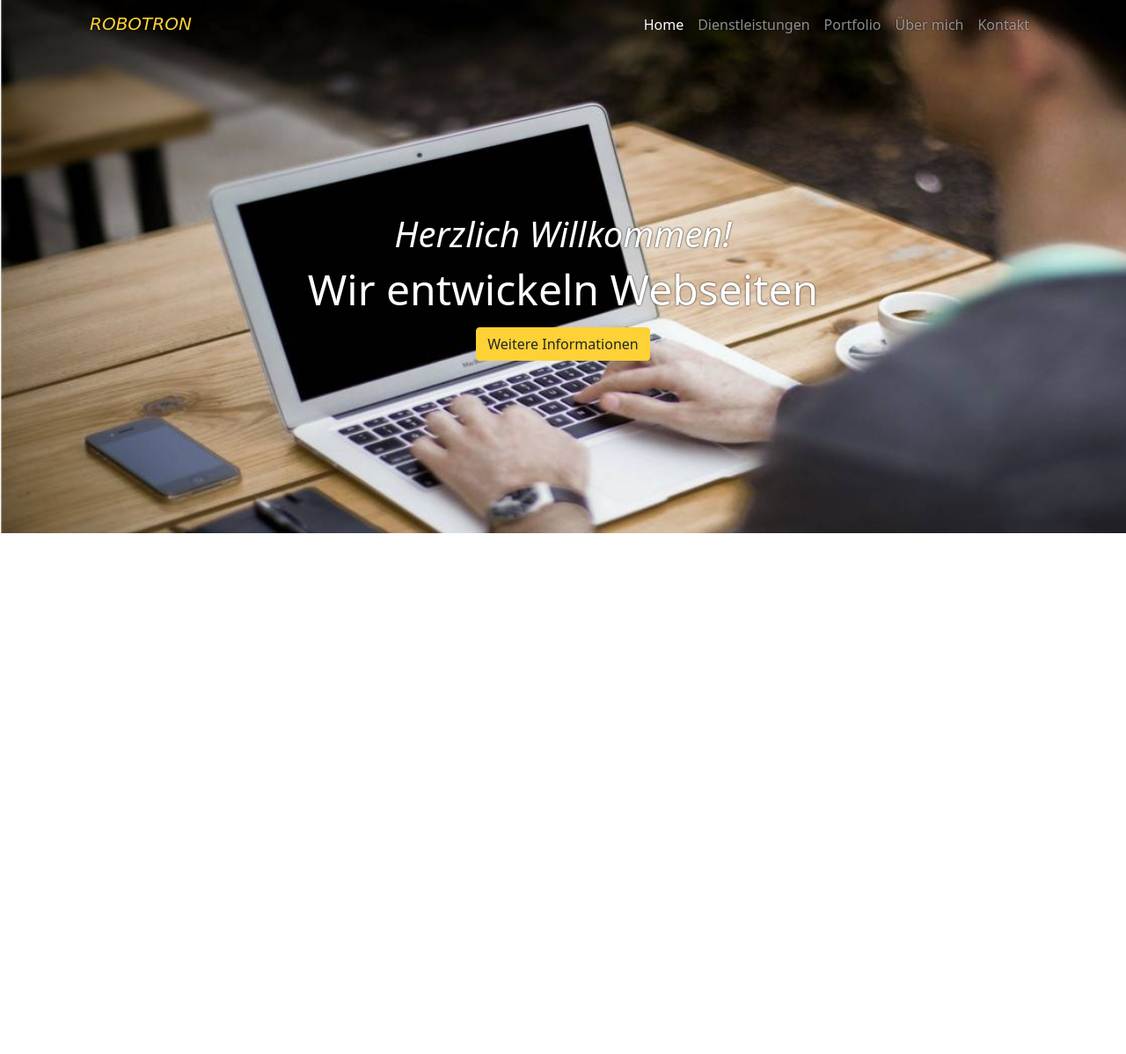
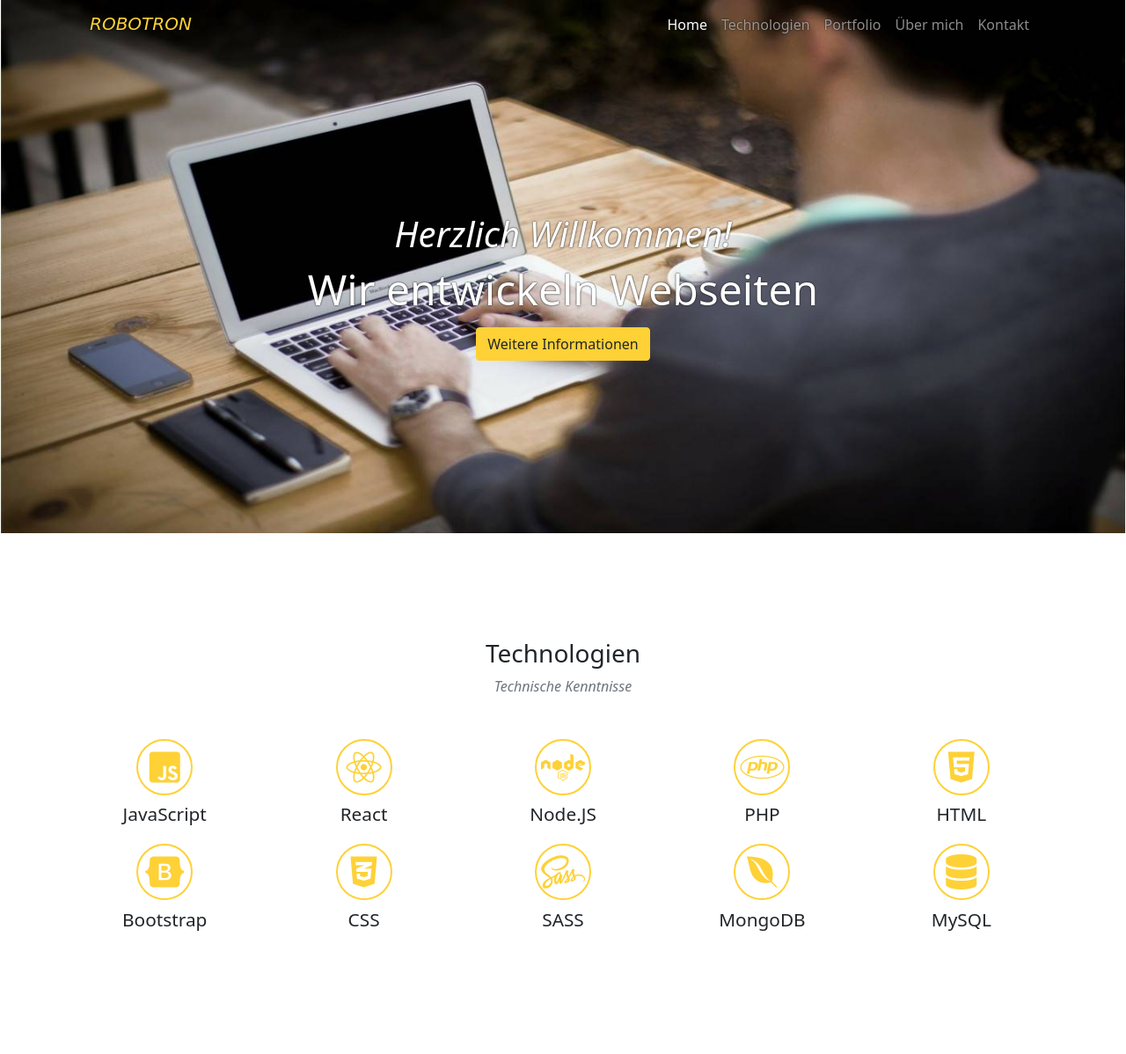
Before and after one commit to Robo22Robo/portfolio, a plain HTML site: page index.html in a window 1280 px wide. Shown: the whole page at 88% size. Before the commit the page ends 800 px from the top, so only its background shows below. Drawn offline with nearby package versions, Linux system fonts and the light colour scheme; a web font is replaced by a local one.

Commit message:
technologies

```diff
--- a/index.html
+++ b/index.html
@@ -4,6 +4,10 @@
     <!-- Required meta tags -->
     <meta charset="utf-8" />
     <meta name="viewport" content="width=device-width, initial-scale=1" />
+    <link
+      rel="stylesheet"
+      href="https://use.fontawesome.com/releases/v5.13.1/css/all.css"
+    />
     <link rel="stylesheet" type="text/css" href="style.css" />
     <link
       href="https://fonts.googleapis.com/css?family=Yesteryear&display=swap"
@@ -39,7 +43,7 @@
                   >
                 </li>
                 <li class="nav-item">
-                  <a class="nav-link" href="#">Dienstleistungen</a>
+                  <a class="nav-link" href="#">Technologien</a>
                 </li>
                 <li class="nav-item">
                   <a class="nav-link" href="#">Portfolio</a>
@@ -66,6 +70,84 @@
         </div>
       </div>
     </header>
+
+    <section class="technologies">
+      <div class="container">
+        <h3 class="text-center">Technologien</h3>
+        <p class="text-center text-muted font-italic mb-5">
+          Technische Kenntnisse
+        </p>
+        <div class="row">
+          <div class="col-sm">
+            <div class="technologies-icon">
+              <i class="fab fa-js-square"></i>
+            </div>
+            <h4>JavaScript</h4>
+            <!-- <p class="text-center text-muted font-italic"></p>-->
+          </div>
+          <div class="col-sm">
+            <div class="technologies-icon">
+              <i class="fab fa-react"></i>
+            </div>
+            <h4>React</h4>
+          </div>
+          <div class="col-sm">
+            <div class="technologies-icon">
+              <i class="fab fa-node"></i>
+            </div>
+            <h4>Node.JS</h4>
+          </div>
+
+          <div class="col-sm">
+            <div class="technologies-icon">
+              <i class="fab fa-php"></i>
+            </div>
+            <h4>PHP</h4>
+          </div>
+          <div class="col-sm">
+            <div class="technologies-icon">
+              <i class="fab fa-html5"></i>
+            </div>
+            <h4>HTML</h4>
+          </div>
+        </div>
+        <div class="row">
+          <div class="col-sm">
+            <div class="technologies-icon">
+              <i class="fab fa-bootstrap"></i>
+            </div>
+            <h4>Bootstrap</h4>
+          </div>
+          <div class="col-sm">
+            <div class="technologies-icon">
+              <i class="fab fa-css3-alt"></i>
+            </div>
+            <h4>CSS</h4>
+          </div>
+
+          <div class="col-sm">
+            <div class="technologies-icon">
+              <i class="fab fa-sass"></i>
+            </div>
+            <h4>SASS</h4>
+          </div>
+
+          <div class="col-sm">
+            <div class="technologies-icon">
+              <i class="fab fa-envira"></i>
+            </div>
+            <h4>MongoDB</h4>
+          </div>
+          <div class="col-sm">
+            <div class="technologies-icon">
+              <i class="fas fa-database"></i>
+            </div>
+            <h4>MySQL</h4>
+          </div>
+        </div>
+      </div>
+    </section>
+
     <script
       src="https://cdn.jsdelivr.net/npm/popper.js@1.16.0/dist/umd/popper.min.js"
       integrity="sha384-Q6E9RHvbIyZFJoft+2mJbHaEWldlvI9IOYy5n3zV9zzTtmI3UksdQRVvoxMfooAo"
--- a/style.scss
+++ b/style.scss
@@ -2,6 +2,7 @@ $font-size-base: 1rem;
 $primary: #fed136;
 $header-description-height: 400px;
 $text-shadow: 0px 0px 2px black;
+$section-padding: 120px;
 
 @import "lib/bootstrap/scss/bootstrap";
 
@@ -55,3 +56,24 @@ $text-shadow: 0px 0px 2px black;
     text-shadow: $text-shadow;
   }
 }
+
+.technologies {
+  padding-top: $section-padding;
+  padding-bottom: $section-padding;
+  text-align: center;
+  h4 {
+    font-size: 1.3rem;
+    margin-bottom: 1.3rem;
+  }
+}
+
+.technologies-icon {
+  border: 2px solid $primary;
+  font-size: 2.5rem;
+  text-align: center;
+  color: $primary;
+  width: 4rem;
+  height: 4rem;
+  border-radius: 50%;
+  margin: 0px auto 0.6rem auto;
+}
```
Also changed, not shown: style.css, 1 other file.
